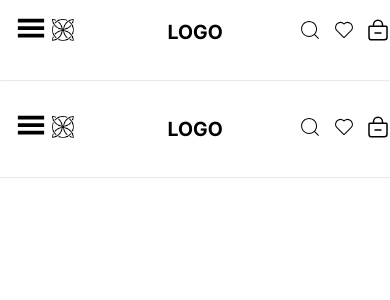
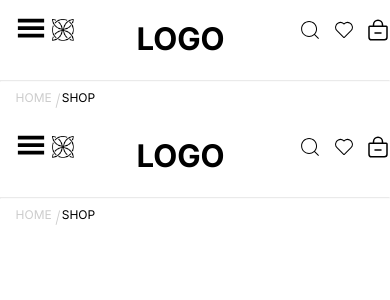
Before and after one commit to rajeshsarkar95/Appscrip-task-RajeshSarkar, a Next.js app: page /components/navbar in a window 390 px wide. Shown: the top 300 px of the page. Built offline with nearby package versions, Linux system fonts and the light colour scheme.

Commit message:
all code good

```diff
--- a/app/components/middlebar/middlebar.css
+++ b/app/components/middlebar/middlebar.css
@@ -51,7 +51,7 @@
 @media (max-width: 768px) {
   .containers {
     display: flex;
-    height: auto;
+    height: 30px;
     width: 100%;
     display: flex;
     padding: 10px 0;
@@ -80,7 +80,7 @@
   }
 
   .mid_select {
-    width: 104%;
+    width: 116%;
     height: auto;
     font-size: 14px;
     margin-top: 10px;
--- a/app/components/middlebar/page.js
+++ b/app/components/middlebar/page.js
@@ -14,12 +14,10 @@ function middlebar() {
       <div className="containers">
         <h6 className="filter">3425 ITEM </h6>
         <div className="right">
-
         <h6  className="hide_Fiter"> <i className="back_icon">< IoIosArrowBack/></i>HIDE FILTER</h6>
 
         <div>
         <select className="mid_select">
-
           <option value="RECOMEMDED">RECOMEMDED</option>
 
           <option value="NEWESTFIST">NEWEST FIST</option>
--- a/app/components/navbar/navbar.css
+++ b/app/components/navbar/navbar.css
@@ -103,18 +103,32 @@ hr {
 }
 
 @media (max-width: 768px) {
+
   .logoName {
-    font-size: 4vw;
-    font-size: 5vw;
-    margin-left: 24%;
+    font-size: 8vw;
+    margin-left: 16%;
     margin-top: 5%;
     width: 12%;
   }
   .hum_icom {
     display: none;
   }
+  .home_ico{
+    margin-top: 4%;
+    opacity: 0.2;
+  }
+  .ico_home{
+    opacity: 0.2;
+  }
   .nav_option {
     display: none;
+  }
+  .home_shop{
+    display: flex;
+    gap: 3px;
+    font-size: 12px;
+    margin-left: 4%;
+    margin-top: -5%;
   }
   .Logo {
     margin-top: -4px;
@@ -159,4 +173,10 @@ hr {
   .menuButton {
     display: none;
   }
+  .home_shop{
+    display: none;
+  }
+  .home_ico{
+    display: none;
+  }
 }
--- a/app/components/navbar/page.js
+++ b/app/components/navbar/page.js
@@ -19,7 +19,6 @@ function Navbar() {
     <div>
       <nav className="nav">
         <button className="menuButton" onClick={toggleMenu}>
-
           <GiHamburgerMenu size={30} />
         </button>
         <Image src={logo} width={36} height={36} className="Logo" alt="logo" />
@@ -55,6 +54,11 @@ function Navbar() {
         <li className="li">CONTACT </li>
       </ul>
       <hr className="hr" />
+      <div className="home_shop">
+        <p className="ico_home">HOME</p>
+        <i className="home_ico">|</i>
+        <p>SHOP</p>
+      </div>
     </div>
   );
 }
```
